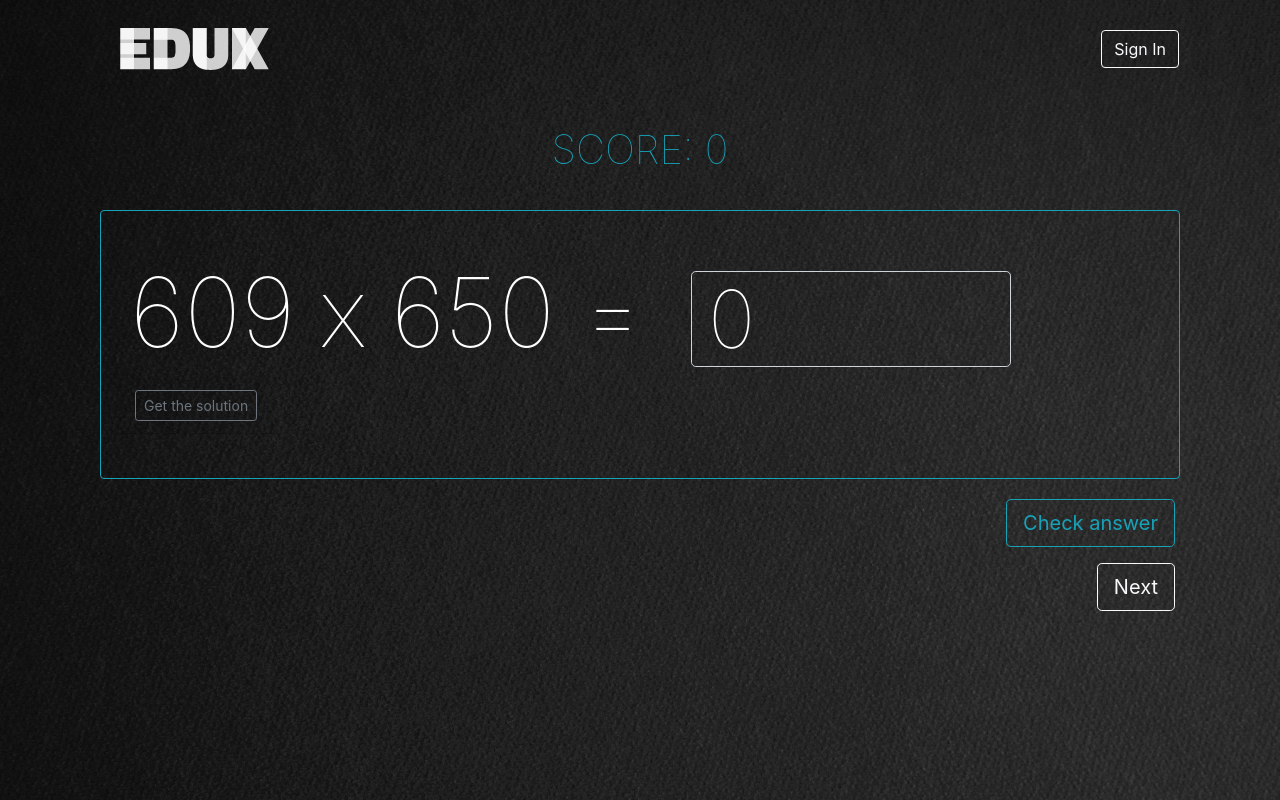
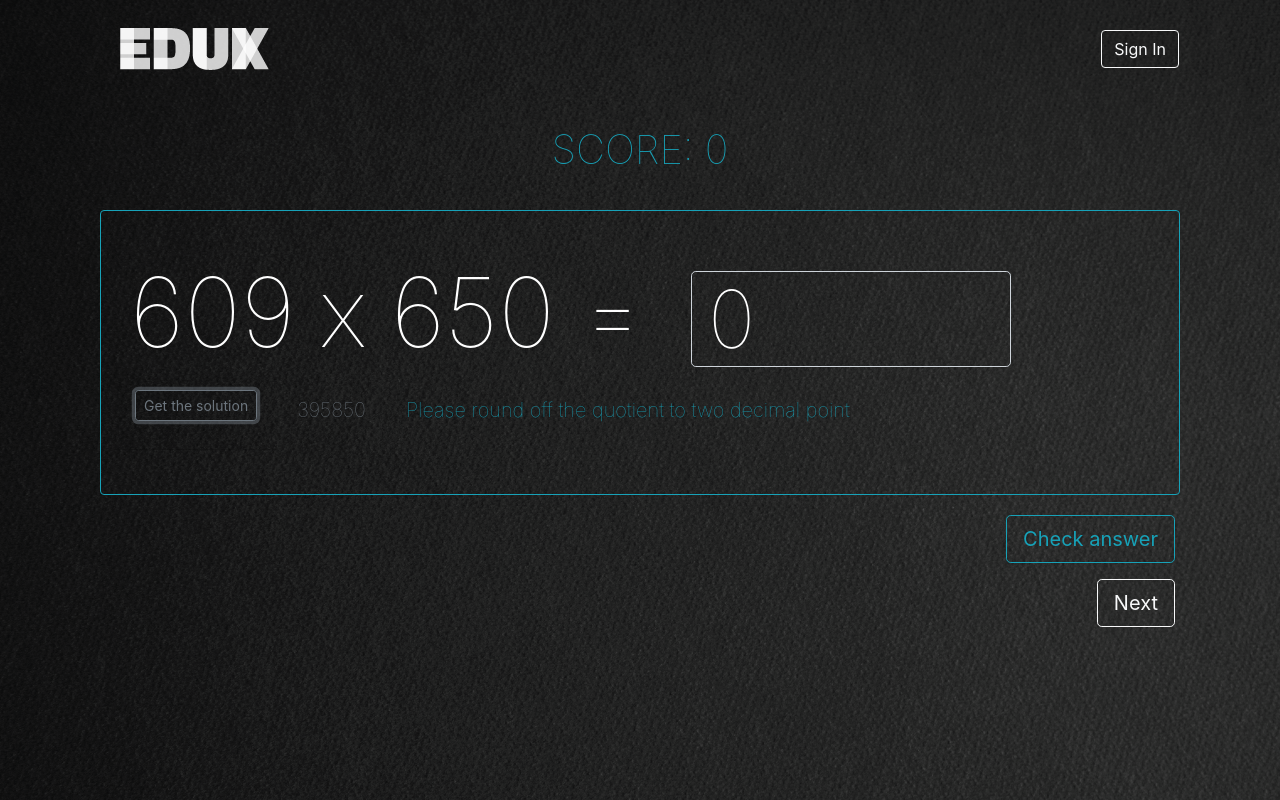
Before and after one commit to kidistca/kb-academy, a React (Create React App) app in the folder client/: page /create-exercise in a window 1280 px wide. Both pictures are taken after a click on the element "Get the solution". Built offline with nearby package versions, Linux system fonts and the light colour scheme; no server answers; the HTML template or start-up script is replaced by a standard one.

Commit message:
math rounding

```diff
--- a/client/src/views/exercise/GetGeoQuestion.jsx
+++ b/client/src/views/exercise/GetGeoQuestion.jsx
@@ -5,7 +5,6 @@ import Row from "react-bootstrap/Row";
 import Col from "react-bootstrap/Col";
 import Card from "react-bootstrap/Card";
 import Accordion from "react-bootstrap/Accordion";
-import Button from "react-bootstrap/Button";
 
 import { listGeoQuestion as listGeoQuestionServices } from "../../services/exercise-api";
 
@@ -17,7 +16,8 @@ export default class ListGeoQuestions extends Component {
       correct: false,
       wrong: false,
       itemObjId1: "",
-      itemObjId2: ""
+      itemObjId2: "",
+      count: 0
     };
     this.onClickImage = this.onClickImage.bind(this);
   }
@@ -36,7 +36,6 @@ export default class ListGeoQuestions extends Component {
   }
 
   onClickImage(event) {
-    let right = false;
     const id = event.target.id;
     const objId = event.target.alt;
     console.log("the clicked event", event.target.alt);
@@ -63,10 +62,12 @@ export default class ListGeoQuestions extends Component {
   }
 
   render() {
+    console.log("length", this.state.questionGeoList.length);
     let correct = this.state.correct;
     let wrong = this.state.wrong;
     let itemObjId1 = this.state.itemObjId1;
     let itemObjId2 = this.state.itemObjId2;
+    let count = this.state.count;
     const questionGeoList = this.state.questionGeoList;
     return (
       (!questionGeoList && (
@@ -86,7 +87,7 @@ export default class ListGeoQuestions extends Component {
                 <div key={questionGeoItem._id}>
                   <Row>
                     <h1 className="font-weight-lighter text-info">
-                      Question: {questionGeoItem.question}
+                      {this.state.count + 1}. {questionGeoItem.question}
                     </h1>
                   </Row>
 
@@ -138,11 +139,7 @@ export default class ListGeoQuestions extends Component {
                             as={Card.Header}
                             eventKey="0"
                             bg="transparent"
-                          >
-                            <Button variant="outline-secondary" size="sm">
-                              Solution
-                            </Button>
-                          </Accordion.Toggle>
+                          ></Accordion.Toggle>
                         </Col>
                         <Col>
                           <Accordion.Collapse eventKey="0" bg="transparent">
--- a/client/src/views/exercise/mathExercise.jsx
+++ b/client/src/views/exercise/mathExercise.jsx
@@ -9,7 +9,6 @@ import Col from "react-bootstrap/Col";
 import Accordion from "react-bootstrap/Accordion";
 import Card, { CardBody } from "react-bootstrap/Card";
 
-// import { createExercise } from "./../../services/exercise-api";
 let operators = [
   {
     sign: "+",
@@ -89,13 +88,14 @@ export default class MathExercise extends Component {
 
   checkAnswer() {
     const answer1 = this.state.exercise.answer;
-    const solution = this.state.operators[this.state.randomOperator].method(
+    let solution = this.state.operators[this.state.randomOperator].method(
       this.state.exercise.valueOne,
       this.state.exercise.valueTwo
     );
-    console.log("solu", solution);
+    let roundedSolution = Math.round(solution * 100) / 100;
+    console.log("solu", roundedSolution);
     // if (!this.state.answer) {
-    if (answer1 === solution) {
+    if (answer1 === roundedSolution) {
       this.setState({
         score: this.state.score + 5,
         correct: true
@@ -115,6 +115,11 @@ export default class MathExercise extends Component {
   }
 
   render() {
+    let solution = this.state.operators[this.state.randomOperator].method(
+      this.state.exercise.valueOne,
+      this.state.exercise.valueTwo
+    );
+    let roundedSolution = Math.round(solution * 100) / 100;
     return (
       <Container className="my-4">
         <Card bg="transparent" className="mb-2 border-0">
@@ -183,13 +188,15 @@ export default class MathExercise extends Component {
                   <Accordion.Collapse eventKey="0" bg="transparent">
                     <Card.Body>
                       <h5 className="text-secondary font-weight-lighter">
-                        {this.state.operators[this.state.randomOperator].method(
-                          this.state.exercise.valueOne,
-                          this.state.exercise.valueTwo
-                        )}
+                        {roundedSolution}
                       </h5>
                     </Card.Body>
                   </Accordion.Collapse>
+                  <Card.Body>
+                    <h5 className="text-info font-weight-lighter">
+                      Please round off the quotient to two decimal point
+                    </h5>
+                  </Card.Body>
                 </Row>
               </Accordion>
             </Row>
```
Also changed, not shown: 1 other file (tests, documents, lock files or other folders).
